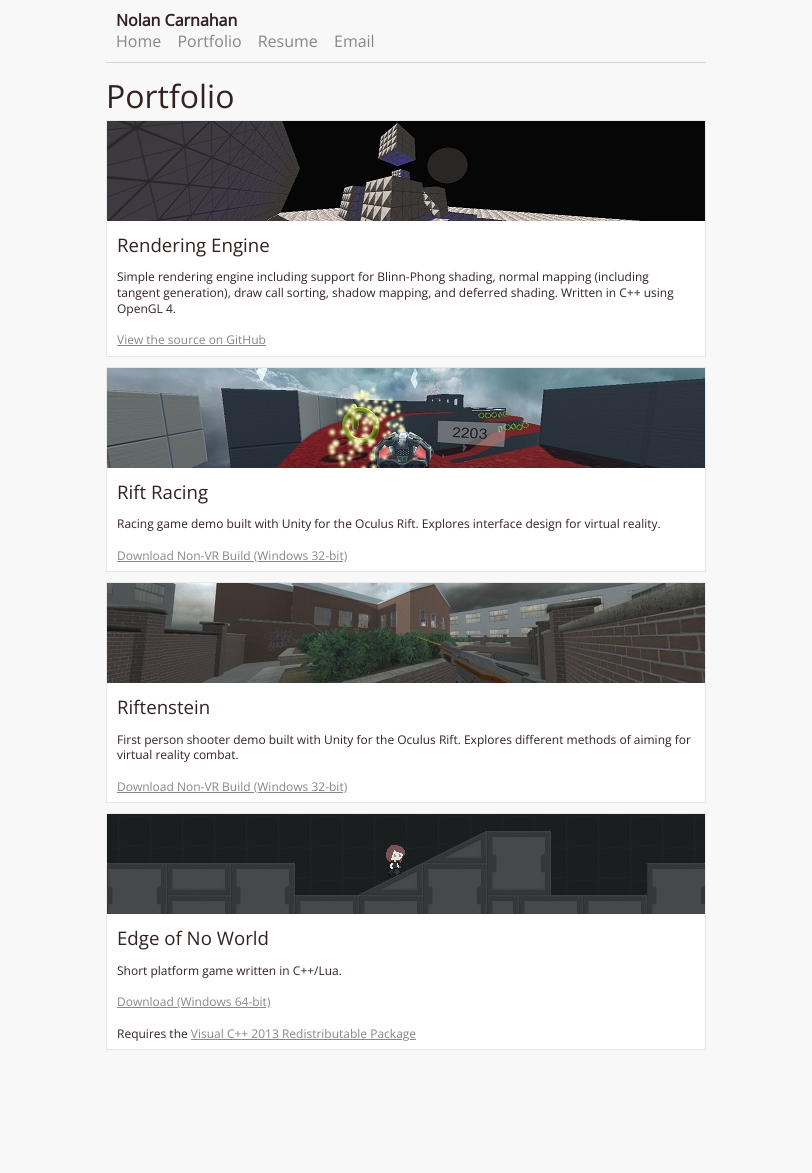
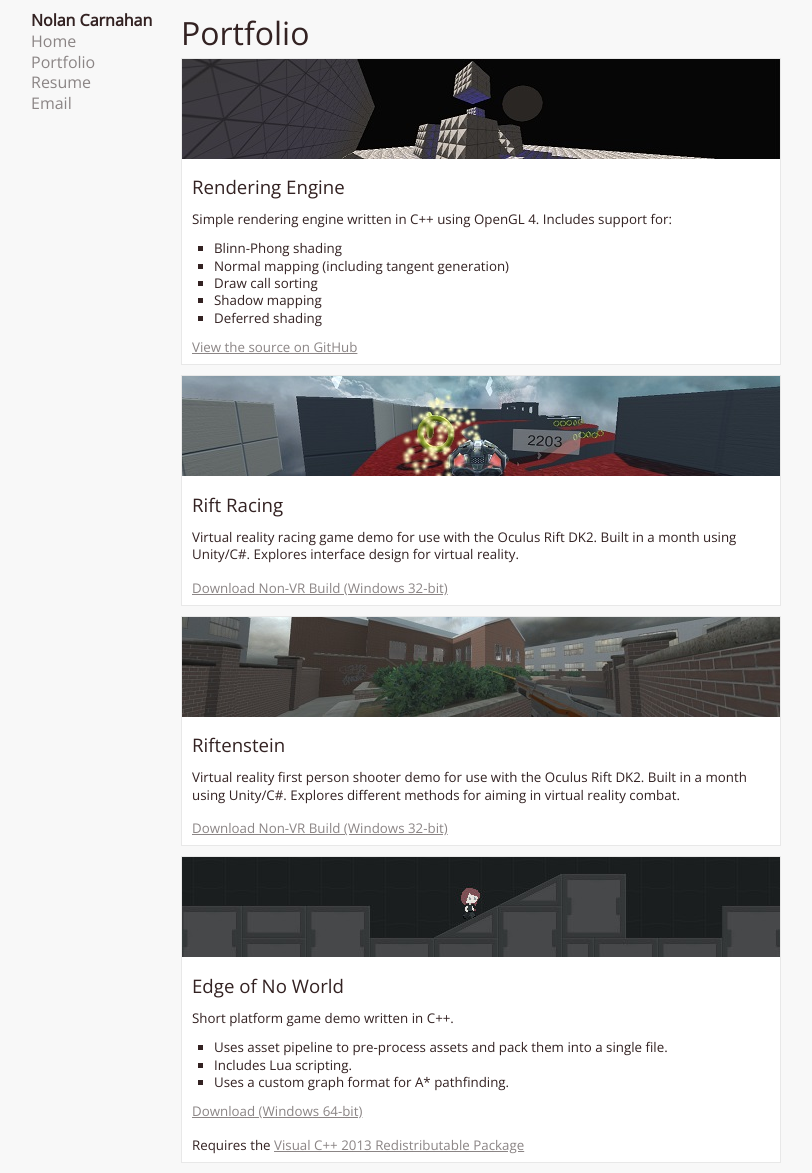
Before and after one commit to ncarnahan/ncarnahan.github.io, a Jekyll site: the page built from portfolio/index.html, in a window 1280 px wide. Shown: the whole page, without its empty margins (234-1046 px from the left). Built offline with Jekyll 4.4.1, drawn with Linux system fonts in a browser that asks for light colours; before the commit the page ends 1060 px from its top, so only the background shows below that.

Commit message:
Layout update. Updated portfolio text.

```diff
--- a/_layouts/default.html
+++ b/_layouts/default.html
@@ -2,6 +2,7 @@
 <html>
     <head>
         <meta http-equiv='Content-Type' content='text/html; charset=utf-8' />
+        <meta name="viewport" content="width=device-width, initial-scale=1, maximum-scale=1">
         <title>{{ page.title }}</title>
         <link href='https://fonts.googleapis.com/css?family=Open+Sans' rel='stylesheet' type='text/css'>
         <link rel="stylesheet" href="/css/style.css" type="text/css" />
@@ -17,7 +18,9 @@
                     <span class="menu-item"><a href="mailto:ncarnahan1@gmail.com" target="_blank">Email</a></span>
                 </div>
             </div>
-            {{ content }}
+            <div id="content">
+                {{ content }}
+            </div>
         </div>
     </body>
 </html>
--- a/css/style.css
+++ b/css/style.css
@@ -89,7 +89,7 @@ p {
 
 ul {
     padding: 4px 0;
-    padding-left: 24px;
+    padding-left: 32px;
     list-style-type: square;
 }
 
@@ -99,12 +99,17 @@ a {
 
 #content-wrapper {
     margin: 0 auto;
-    max-width: 600px;
+    max-width: 750px;
+    font-size: 0;
 }
 
 #header {
-    padding: 10px;
-    border-bottom: 1px solid #d7d1d1;
+    display: inline-block;
+    box-sizing: border-box;
+    width: 150px;
+    vertical-align: top;
+    padding: 10px 20px 10px 0;
+    font-size: 12pt;
 }
 
     #header #title {
@@ -123,8 +128,15 @@ a {
         }
 
         #header #menu .menu-item {
-            padding-right: 12px;
+            display: block;
         }
+
+#content {
+    display: inline-block;
+    box-sizing: border-box;
+    max-width: 600px;
+    font-size: 10pt;
+}
 
 /* Post List */
 
@@ -147,7 +159,7 @@ a {
 /* Portfolio */
 
 #portfolio {
-    font-size: 0;
+    font-size: 10pt;
 }
 
     #portfolio .portfolio-item {
@@ -164,7 +176,26 @@ a {
         }
 
         #portfolio .portfolio-item p {
-            font-size: 9pt;
             padding-left: 10px;
             padding-right: 10px;
         }
+
+        #portfolio .portfolio-item img {
+            width: 100%;
+            max-width: 598px;
+        }
+
+@media (max-width: 800px) {
+    #content-wrapper {
+        max-width: 600px;
+    }
+    #header {
+        width: 100%;
+        padding: 10px;
+        border-bottom: 1px solid #d7d1d1;
+    }
+        #header #menu .menu-item {
+            padding-right: 12px;
+            display: inline;
+        }
+}
--- a/portfolio/index.html
+++ b/portfolio/index.html
@@ -9,28 +9,40 @@ layout: default
     <div class="portfolio-item">
         <img src="/images/canti_preview.jpg" />
         <h1>Rendering Engine</h1>
-        <p>Simple rendering engine including support for Blinn-Phong shading, normal mapping (including tangent generation), draw call sorting, shadow mapping, and deferred shading. Written in C++ using OpenGL 4.</p>
+        <p>Simple rendering engine written in C++ using OpenGL 4. Includes support for:</p>
+        <ul>
+            <li>Blinn-Phong shading</li>
+            <li>Normal mapping (including tangent generation)</li>
+            <li>Draw call sorting</li>
+            <li>Shadow mapping</li>
+            <li>Deferred shading</li>
+        </ul>
         <p><a href="https://www.github.com/ncarnahan/Canti">View the source on GitHub</a></p>
     </div>
 
     <div class="portfolio-item">
         <img src="/images/rift_racing_preview.jpg" />
         <h1>Rift Racing</h1>
-        <p>Racing game demo built with Unity for the Oculus Rift. Explores interface design for virtual reality.</p>
+        <p>Virtual reality racing game demo for use with the Oculus Rift DK2. Built in a month using Unity/C#. Explores interface design for virtual reality.</p>
         <p><a href="https://www.dropbox.com/s/aee5h5tc4atpftb/RiftRacing.zip?dl=0">Download Non-VR Build (Windows 32-bit)</a></p>
     </div>
 
     <div class="portfolio-item">
         <img src="/images/riftenstein_preview.jpg" />
         <h1>Riftenstein</h1>
-        <p>First person shooter demo built with Unity for the Oculus Rift. Explores different methods of aiming for virtual reality combat.</p>
+        <p>Virtual reality first person shooter demo for use with the Oculus Rift DK2. Built in a month using Unity/C#. Explores different methods for aiming in virtual reality combat.</p>
         <p><a href="https://www.dropbox.com/s/g80tjwakv501no5/Riftenstein.zip?dl=0">Download Non-VR Build (Windows 32-bit)</a></p>
     </div>
 
     <div class="portfolio-item">
         <img src="/images/eonw_preview.jpg" />
         <h1>Edge of No World</h1>
-        <p>Short platform game written in C++/Lua.</p>
+        <p>Short platform game demo written in C++.</p>
+        <ul>
+            <li>Uses asset pipeline to pre-process assets and pack them into a single file.</li>
+            <li>Includes Lua scripting.</li>
+            <li>Uses a custom graph format for A* pathfinding.</li>
+        </ul>
         <p><a href="">Download (Windows 64-bit)</a></p>
         <p>Requires the <a href="https://www.microsoft.com/en-us/download/details.aspx?id=40784">Visual C++ 2013 Redistributable Package</a></p>
     </div>
```
